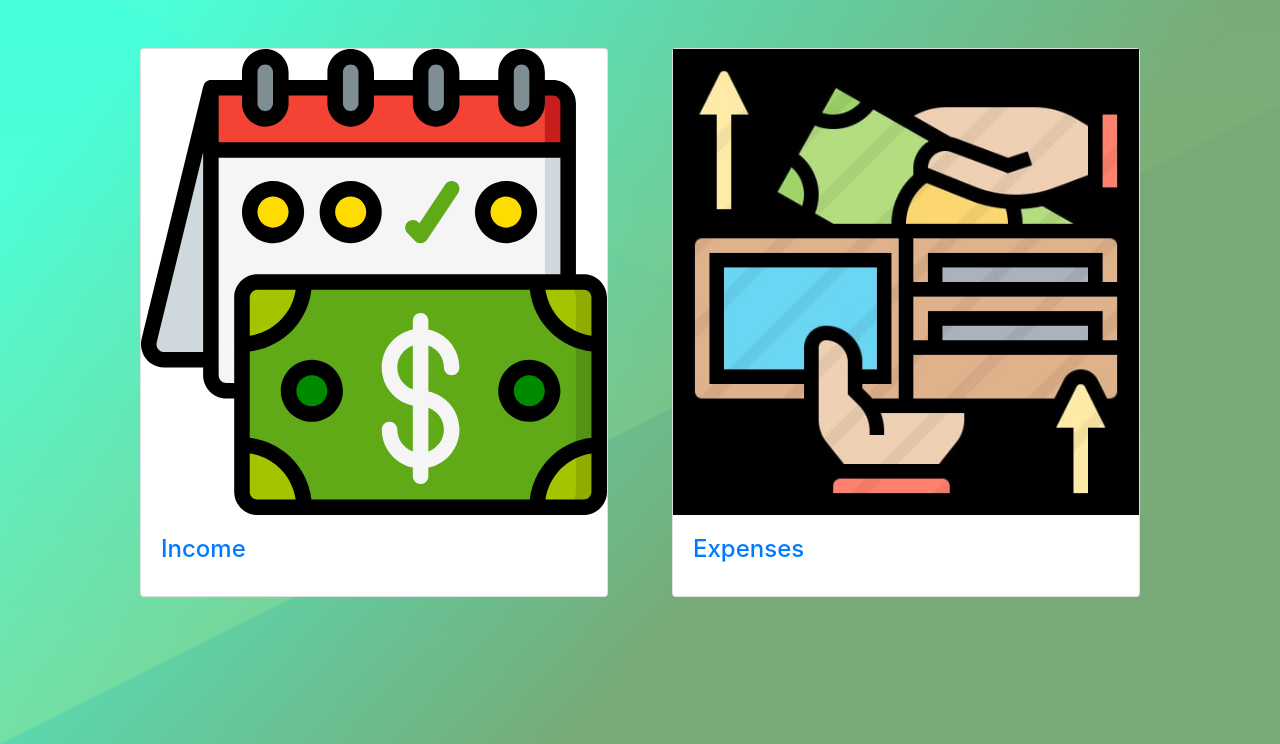
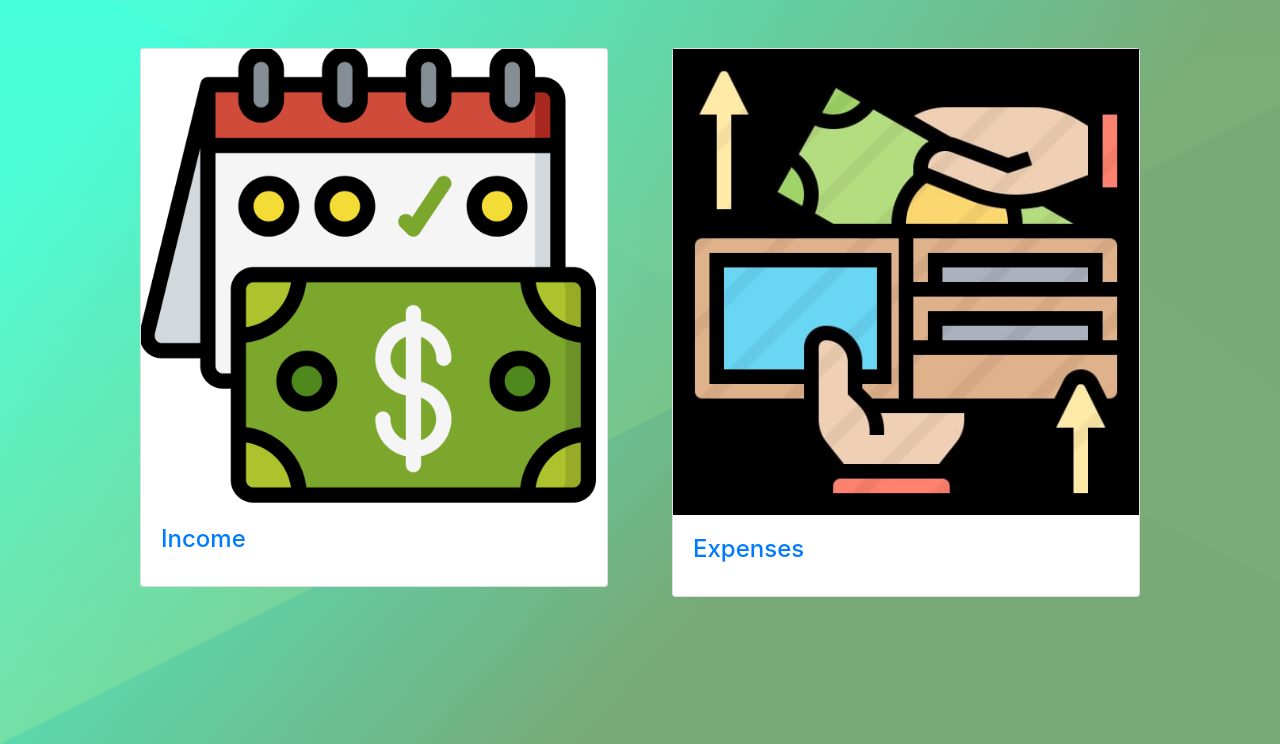
Before and after one commit to Sujeet9271/mtrack, a Django app: template templates/index.html in a window 1280 px wide. Shown: the part 56-800 px from the top of the page. Run offline with Django 3.2, Linux system fonts and the light colour scheme; the template is opened without the code that fills it, so the values that code supplies are empty; some libraries are stand-ins or nearby versions.

Commit message:
changing income icon

```diff
--- a/templates/index.html
+++ b/templates/index.html
@@ -85,7 +85,7 @@
       <div class="cards">
           <a href="{% url 'income_home' %}" class="stretched-link">
             <div class="card">
-              <img src="{% static 'image/income.svg' %}" class="img-fluid" style="width: 100% \9; height: 75% \9;">
+              <img src="{% static 'image/income.png' %}" class="img-fluid" style="width: 100% \9; height: 75% \9;">
               <div class="card-body">
                   <h4 class="card-title">Income</h4>
               </div>
```
Also changed, not shown: static/image/Income.svg (deleted), static/image/income.png (added).
